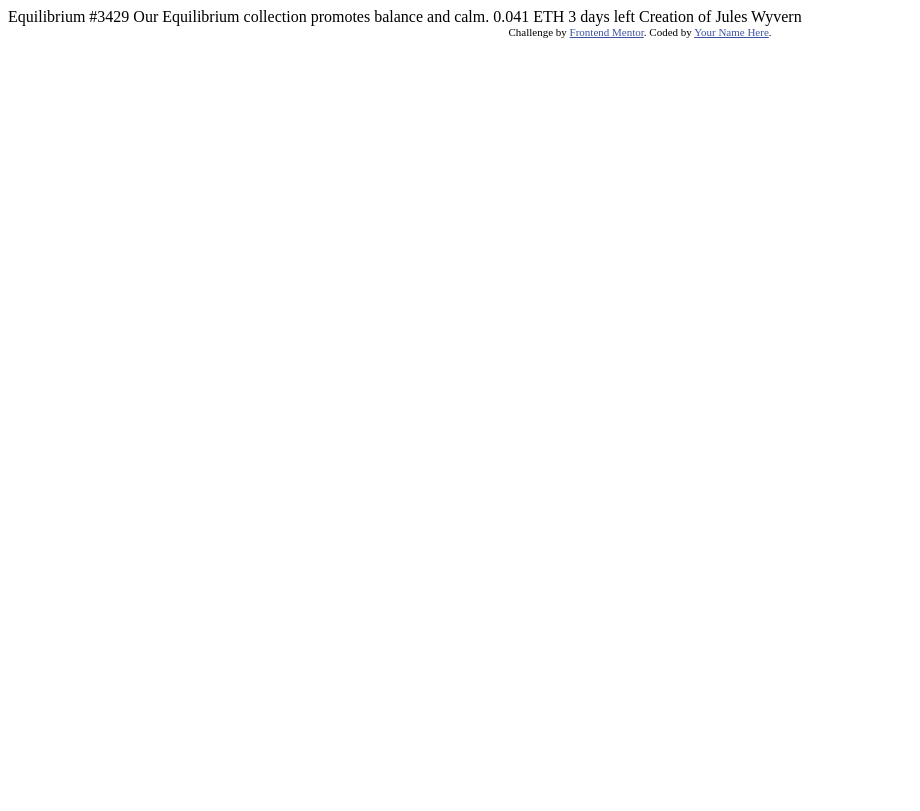
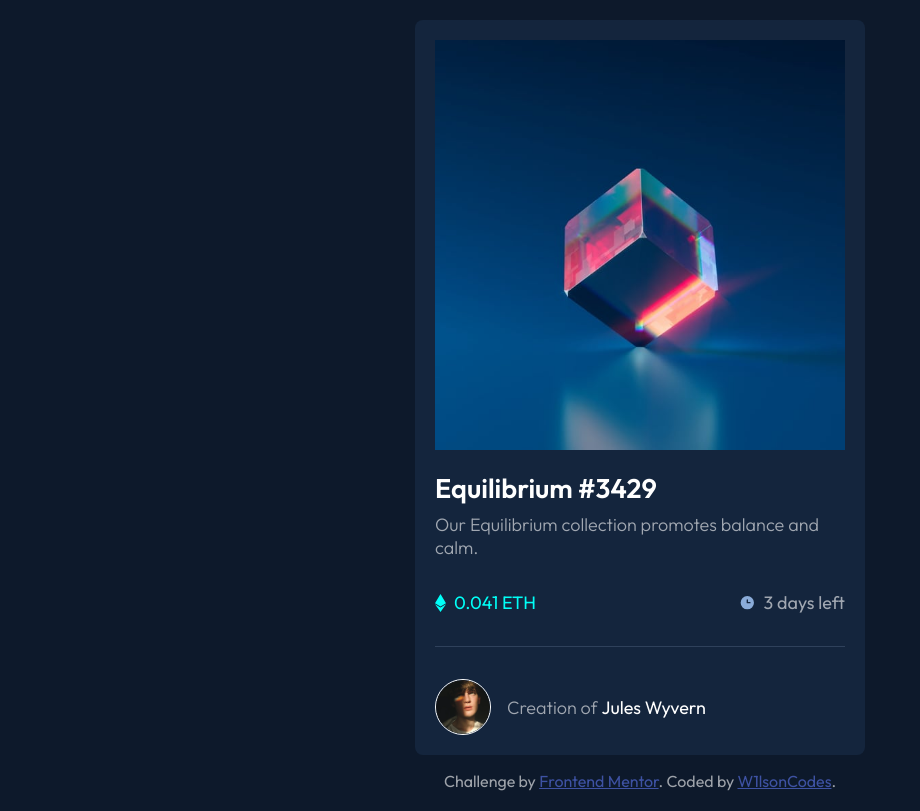
Before and after one commit to W1lsonCodes/nft-component-card, a plain HTML site: page index.html in a window 1280 px wide. Shown: the whole page, without its empty margins (0-920 px from the left). Drawn offline with Linux system fonts and the light colour scheme.

Commit message:
completed

```diff
--- a/index.html
+++ b/index.html
@@ -8,26 +8,35 @@
 
   <title>Frontend Mentor | NFT preview card component</title>
 
-  <!-- Feel free to remove these styles or customise in your own stylesheet 👍 -->
-  <style>
-    .attribution { font-size: 11px; text-align: center; }
-    .attribution a { color: hsl(228, 45%, 44%); }
-  </style>
+  <link rel="stylesheet" href="styles.css">
 </head>
 <body>
+  <div class="container">
+    <article class="main-image">
+      <img src="./images/image-equilibrium.jpg" alt="">
+      <div>
+        <img src="./images/icon-view.svg" alt="">
+      </div>
+    </article>
+    <article>
+      <h2>Equilibrium #3429</h2>
+      <p>Our Equilibrium collection promotes balance and calm.</p>
 
-  Equilibrium #3429
+      <ul>
+        <li><img src="./images/icon-ethereum.svg" alt=""> 0.041 ETH</li>
+        <li><img src="./images/icon-clock.svg" alt=""> 3 days left</li>
+      </ul>
+    </article>
 
-  Our Equilibrium collection promotes balance and calm.
-
-  0.041 ETH
-  3 days left
-
-  Creation of Jules Wyvern
+    <article class="avatar">
+      <img src="./images/image-avatar.png" alt="">
+      <p>Creation of <span>Jules Wyvern</span></p>
+    </article>
+  </div>
 
   <div class="attribution">
     Challenge by <a href="https://www.frontendmentor.io?ref=challenge" target="_blank">Frontend Mentor</a>.
-    Coded by <a href="#">Your Name Here</a>.
+    Coded by <a href="https://github.com/W1lsonCodes">W1lsonCodes</a>.
   </div>
 </body>
 </html>
--- /dev/null
+++ b/styles.css
@@ -0,0 +1,145 @@
+@import url('https://fonts.googleapis.com/css2?family=Outfit:wght@300;400;600&display=swap');
+
+* {
+    margin: 0;
+    padding: 0;
+    box-sizing: border-box;
+}
+
+:root {
+    --Soft-blue: hsl(215, 51%, 70%);
+    --cyan: hsl(178, 100%, 50%);
+
+    /* Neutral */
+
+    --main-bg: hsl(217, 54%, 11%);
+    --card-bg: hsl(216, 50%, 16%);
+    --line: hsl(215, 32%, 27%);
+    --white: hsl(0, 0%, 100%);
+
+}
+
+img {
+    max-width: 100%;
+}
+
+ul {
+    list-style-type: none;
+}
+
+p {
+    font-weight: 300;
+}
+
+body {
+    font-family: "Outfit", sans-serif;
+    font-size: 18px;
+    background-color: var(--main-bg);
+    color: hsl(0, 0%, 100%, 60%);
+    padding: 1.25rem;
+}
+
+.container {
+    padding: 1.25rem;
+    background-color: var(--card-bg);
+    border-radius: 0.5rem;
+    margin-bottom: 1rem;
+}
+
+.container .main-image {
+    position: relative;
+}
+
+.container .main-image div {
+    position: absolute;
+    top: 0;
+    background-color: hsl(178, 100%, 50%, 60%);
+    width: 100%;
+    height: calc(100% - 4px);
+    z-index: 999;
+    opacity: 0;
+    transition: opacity 0.3s ease-in-out;
+}
+
+.container .main-image div:hover {
+    opacity: 1;
+    cursor: pointer;
+}
+
+.container .main-image div img {
+    position: absolute;
+    left: 50%;
+    top: 50%;
+    transform: translate(-50%, -50%);
+}
+
+.container h2 {
+    color: var(--white);
+    margin: 1rem 0.5rem 0.5rem 0;;
+}
+
+.container h2:hover {
+    color: var(--cyan);
+    cursor: pointer;
+}
+
+.container ul {
+    display: flex;
+    align-items: center;
+    justify-content: space-between;
+    padding: 2rem 0;
+    border-bottom: 1px solid var(--line);
+}
+
+.container ul li {
+    display: flex;
+    align-items: center;
+}
+
+.container ul li:first-child {
+    color: var(--cyan);
+}
+
+.container ul li img {
+    margin-right: 0.5rem;
+}
+
+.container .avatar {
+    display: flex;
+    align-items: center;
+    justify-content: start;
+    padding-top: 2rem;
+}
+
+.container .avatar img {
+    width: 3.5rem;
+    border: 1px solid var(--white);
+    border-radius: 50%;
+    margin-right: 1rem;
+}
+
+.container .avatar p span {
+    color: var(--white);
+    font-weight: 400;
+}
+
+.container .avatar p span:hover {
+    color: var(--cyan);
+    cursor: pointer;
+}
+
+.attribution {
+    font-size: 16px;
+    text-align: center;
+}
+
+.attribution a {
+    color: hsl(228, 45%, 44%);
+}
+
+@media(min-width: 500px) {
+    .container {
+        width: 450px;
+        margin: 0 auto 1rem;
+    }
+}
```
Also changed, not shown: 2 other files.
